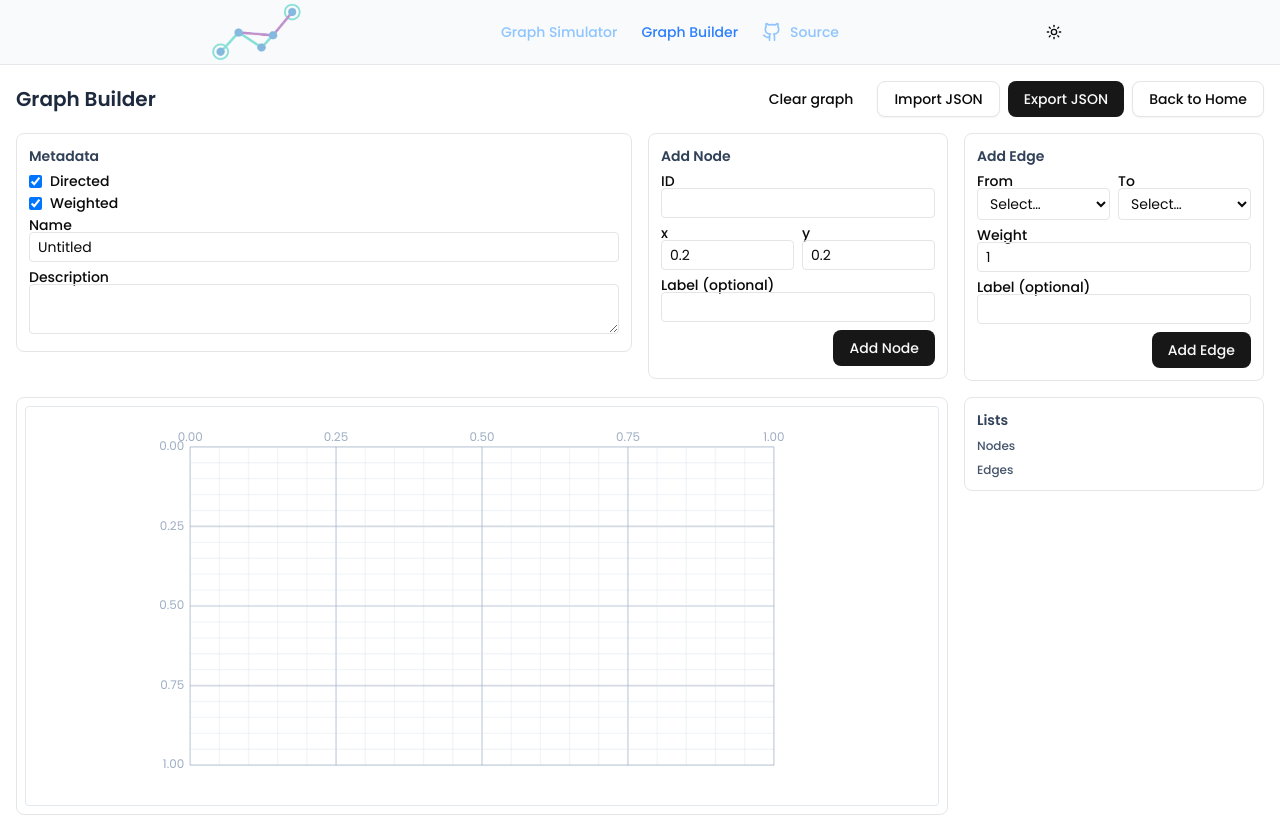
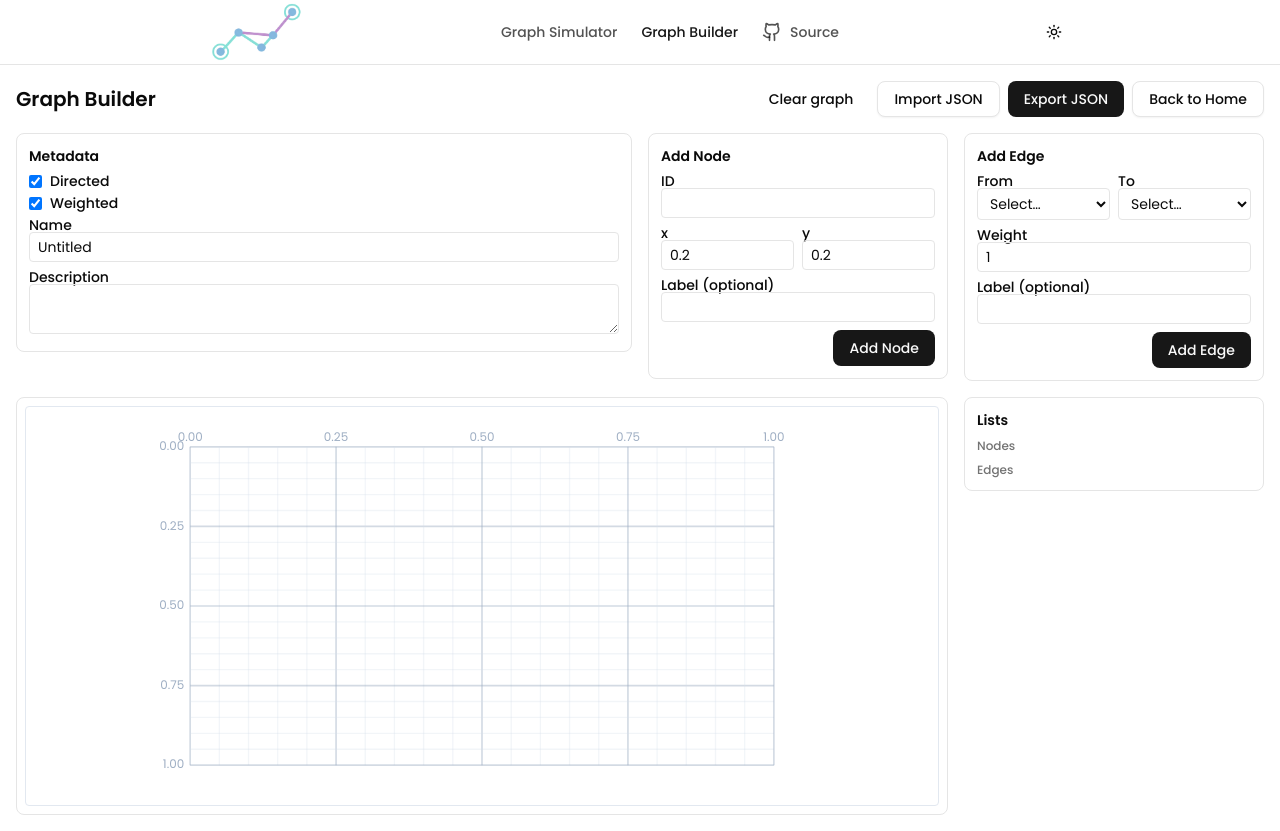
Before and after one commit to Bert0ns/graph-shortest-path, a Next.js app: page /builder in a window 1280 px wide. Built offline with nearby package versions, Linux system fonts and the light colour scheme.

Commit message:
ci: now everything except GraphCanvas supports multi themes

```diff
--- a/app/builder/page.tsx
+++ b/app/builder/page.tsx
@@ -103,7 +103,7 @@ export default function GraphBuilderPage() {
         <main className="container mx-auto p-4 space-y-4">
             <header className="flex flex-col sm:flex-row sm:items-center sm:justify-between gap-3">
                 <div className="flex items-center gap-3">
-                    <h1 className="text-lg sm:text-xl font-semibold text-slate-800" title="Graph Builder — create nodes and edges, drag nodes to reposition">Graph Builder</h1>
+                    <h1 className="text-lg sm:text-xl font-semibold text-foreground" title="Graph Builder — create nodes and edges, drag nodes to reposition">Graph Builder</h1>
                 </div>
                 <div className="flex flex-wrap items-center gap-2">
                     <input
@@ -130,7 +130,7 @@ export default function GraphBuilderPage() {
             </div>
 
             <div className="grid grid-cols-1 lg:grid-cols-4 gap-4">
-                <section className="lg:col-span-3 bg-white/70 border rounded-md p-2" title="Canvas — drag nodes to reposition; edges update automatically">
+                <section className="lg:col-span-3 bg-card/70 border rounded-md p-2" title="Canvas — drag nodes to reposition; edges update automatically">
                     <GraphCanvas
                         graph={graph}
                         height={"clamp(320px, 50vh, 640px)"}
--- a/app/page.tsx
+++ b/app/page.tsx
@@ -42,7 +42,7 @@ export default function Home() {
 
     return (
         <main className="container mx-auto p-4 space-y-4">
-            <h1 className="text-lg sm:text-xl font-semibold text-slate-800">Build or Import your graph</h1>
+            <h1 className="text-lg sm:text-xl font-semibold text-foreground">Build or Import your graph</h1>
             <div className="flex flex-col sm:flex-row sm:items-center sm:justify-between gap-3">
                 <div className="flex flex-wrap items-center gap-2">
                     <input
--- a/components/Controls.tsx
+++ b/components/Controls.tsx
@@ -40,7 +40,7 @@ export function Controls({
   onSpeedChange,
 }: ControlsProps) {
   return (
-    <div className="flex flex-wrap items-center gap-3 p-3 border rounded-md bg-white/60">
+    <div className="flex flex-wrap items-center gap-3 p-3 border rounded-md bg-card/60">
       <div
         className="flex items-center gap-2 w-full sm:w-auto"
         title="Select the algorithm to visualize"
@@ -103,7 +103,7 @@ export function Controls({
           onValueChange={(vals) => onSpeedChange?.(vals[0] ?? speed)}
           className="w-full sm:w-40"
         />
-        <span className="text-xs text-slate-600 tabular-nums">
+        <span className="text-xs text-muted-foreground tabular-nums">
           {speed.toFixed(2)}x
         </span>
       </div>
--- a/components/GraphCanvas/LoadingCanvas.tsx
+++ b/components/GraphCanvas/LoadingCanvas.tsx
@@ -1,5 +1,5 @@
 import React from 'react'
-import { VIEWBOX_W, VIEWBOX_H } from '@/lib/graph/graph_constants'
+import { VIEWBOX_W, VIEWBOX_H, colors } from '@/lib/graph/graph_constants'
 
 export default function LoadingCanvas() {
     return (
@@ -9,7 +9,7 @@ export default function LoadingCanvas() {
                 y={VIEWBOX_H / 2}
                 textAnchor="middle"
                 dominantBaseline="middle"
-                fill="#64748b"
+                fill={colors.text}
             >
                 Loading…
             </text>
--- a/components/builder/AddEdgeSection.tsx
+++ b/components/builder/AddEdgeSection.tsx
@@ -16,8 +16,8 @@ export function AddEdgeSection({ nodes, onCreateEdge }: AddEdgeSectionProps) {
   const [edgeForm, setEdgeForm] = React.useState({ from: '', to: '', weight: DEFAULT_EDGE_WEIGHT, label: '' })
 
   return (
-    <section className="bg-white/70 border rounded-md p-3 space-y-2">
-      <h2 className="text-sm font-semibold text-slate-700">Add Edge</h2>
+    <section className="bg-card/70 border rounded-md p-3 space-y-2">
+      <h2 className="text-sm font-semibold text-foreground">Add Edge</h2>
       <div className="grid grid-cols-2 gap-2 text-sm">
         <div>
           <Label htmlFor="efrom">From</Label>
--- a/components/builder/AddNodeSection.tsx
+++ b/components/builder/AddNodeSection.tsx
@@ -15,8 +15,8 @@ export function AddNodeSection({onCreateNode}: AddNodeSectionProps) {
     const [nodeForm, setNodeForm] = React.useState({id: '', x: DEFAULT_NODE_X, y: DEFAULT_NODE_Y, label: ''})
 
     return (
-        <section className="bg-white/70 border rounded-md p-3 space-y-2">
-            <h2 className="text-sm font-semibold text-slate-700">Add Node</h2>
+        <section className="bg-card/70 border rounded-md p-3 space-y-2">
+            <h2 className="text-sm font-semibold text-foreground">Add Node</h2>
             <div className="grid grid-cols-2 gap-2 text-sm">
                 <div className="col-span-2">
                     <Label htmlFor="nid">ID</Label>
--- a/components/builder/ListsSection.tsx
+++ b/components/builder/ListsSection.tsx
@@ -13,12 +13,12 @@ export interface ListsSectionProps {
 
 export function ListsSection({ nodes, edges, onDeleteNode, onDeleteEdge }: ListsSectionProps) {
   return (
-    <section className="bg-white/70 border rounded-md p-3 space-y-2">
-      <h2 className="text-sm font-semibold text-slate-700">Lists</h2>
+    <section className="bg-card/70 border rounded-md p-3 space-y-2">
+      <h2 className="text-sm font-semibold text-foreground">Lists</h2>
       <div className="space-y-2">
         <div>
-          <h3 className="text-xs font-medium text-slate-600">Nodes</h3>
-          <ul className="text-sm divide-y">
+          <h3 className="text-xs font-medium text-muted-foreground">Nodes</h3>
+          <ul className="text-sm divide-y divide-border">
             {nodes.map((n) => (
               <li key={n.id} className="flex items-center justify-between py-1">
                 <span className="truncate">{n.id}{n.label ? ` · ${n.label}` : ''}</span>
@@ -28,8 +28,8 @@ export function ListsSection({ nodes, edges, onDeleteNode, onDeleteEdge }: Lists
           </ul>
         </div>
         <div>
-          <h3 className="text-xs font-medium text-slate-600">Edges</h3>
-          <ul className="text-sm divide-y">
+          <h3 className="text-xs font-medium text-muted-foreground">Edges</h3>
+          <ul className="text-sm divide-y divide-border">
             {edges.map((e, idx) => (
               <li key={`${e.from}->${e.to}-${idx}`} className="flex items-center justify-between py-1">
                 <span className="truncate">{e.from} → {e.to}, w:{e.weight}</span>
--- a/components/builder/MetadataSection.tsx
+++ b/components/builder/MetadataSection.tsx
@@ -11,8 +11,8 @@ export interface MetadataSectionProps {
 
 export function MetadataSection({ metadata, onUpdateMetadata }: MetadataSectionProps) {
   return (
-    <section className="bg-white/70 border rounded-md p-3 space-y-2">
-      <h2 className="text-sm font-semibold text-slate-700">Metadata</h2>
+    <section className="bg-card/70 border rounded-md p-3 space-y-2">
+      <h2 className="text-sm font-semibold text-foreground">Metadata</h2>
       <div className="grid grid-cols-2 gap-2 text-sm">
         <div className="flex items-center gap-2 col-span-2">
           <input id="directed" type="checkbox" checked={metadata.directed} onChange={(e) => onUpdateMetadata({ directed: e.target.checked })} />
--- a/components/websiteHeader.tsx
+++ b/components/websiteHeader.tsx
@@ -31,8 +31,8 @@ const DesktopNav: React.FC<WebsiteHeaderProps> = ({routes}) => {
                         key={route.href}
                         href={route.href}
                         className={cn(
-                            "transition-colors hover:text-blue-500",
-                            route.active ? "text-blue-500" : "text-blue-300 dark:text-blue-400",
+                            "transition-colors hover:text-primary",
+                            route.active ? "text-primary" : "text-foreground/70",
                         )}
                     >
                         {route.label}
@@ -41,7 +41,7 @@ const DesktopNav: React.FC<WebsiteHeaderProps> = ({routes}) => {
                 <Link href={websiteConfigs.gitHubRepo}
                     target="_blank"
                     rel="noopener noreferrer"
-                    className="inline-flex items-center gap-2 text-blue-300 dark:text-blue-400 hover:text-blue-500 transition-colors"
+                    className="inline-flex items-center gap-2 text-foreground/70 hover:text-primary transition-colors"
                 >
                     <Github size={20} />
                     <span className="hidden sm:inline">Source</span>
@@ -64,9 +64,9 @@ const MobileNav: React.FC<WebsiteHeaderProps> = ({routes}) => {
                     <span className="sr-only">Menu</span>
                 </Button>
             </SheetTrigger>
-            <SheetContent side="right" className="w-[85%] sm:w-[350px] pr-0 dark:bg-gray-800 dark:border-gray-700">
-                <SheetHeader className="pb-4 border-b dark:border-gray-700">
-                    <SheetTitle className="dark:text-gray-100">
+            <SheetContent side="right" className="w-[85%] sm:w-[350px] pr-0 bg-background">
+                <SheetHeader className="pb-4 border-b border-border">
+                    <SheetTitle className="text-foreground">
                         <Link href="/public" className="flex items-center gap-2">
                             <Image
                                 src={websiteConfigs.logo_img}
@@ -88,10 +88,10 @@ const MobileNav: React.FC<WebsiteHeaderProps> = ({routes}) => {
                                 href={route.href}
                                 onClick={() => setOpen(false)}
                                 className={cn(
-                                    "text-base font-medium py-2 px-3 rounded-md transition-colors hover:bg-blue-50 dark:hover:bg-blue-900/30 hover:text-blue-500",
+                                    "text-base font-medium py-2 px-3 rounded-md transition-colors hover:bg-accent hover:text-accent-foreground",
                                     route.active
-                                        ? "text-blue-500 bg-blue-50/50 dark:bg-blue-900/20"
-                                        : "text-blue-300 dark:text-blue-400"
+                                        ? "text-primary bg-accent/50"
+                                        : "text-foreground/70"
                                 )}
                             >
                                 {route.label}
@@ -100,7 +100,7 @@ const MobileNav: React.FC<WebsiteHeaderProps> = ({routes}) => {
                     </nav>
                 </div>
 
-                <div className="mt-auto w-full pl-4 pt-4 pb-4 border-t dark:border-gray-700 flex flex-row gap-8">
+                <div className="mt-auto w-full pl-4 pt-4 pb-4 border-t border-border flex flex-row gap-8">
                     <ThemeSelectorButton className="scale-150"/>
 
                     <Link
@@ -108,7 +108,7 @@ const MobileNav: React.FC<WebsiteHeaderProps> = ({routes}) => {
                         target="_blank"
                         rel="noopener noreferrer"
                         onClick={() => setOpen(false)}
-                        className="flex items-center gap-2 text-blue-300 dark:text-blue-400 hover:text-blue-500 transition-colors p-2"
+                        className="flex items-center gap-2 text-foreground/70 hover:text-primary transition-colors p-2"
                     >
                         <Github size={20} />
                         <span>Source</span>
@@ -130,7 +130,7 @@ export default function WebsiteHeader() {
     }));
 
     return (
-        <header className="sticky top-0 z-40 w-full border-b border-gray-200 dark:border-gray-700 bg-gray-50 dark:bg-gray-900">
+        <header className="sticky top-0 z-40 w-full border-b border-border bg-background">
             <div className="container mx-auto h-16 px-4 py-6 flex justify-between items-center max-w-4xl">
                 <Link href="/public" className="flex items-center space-x-2">
                     <Image
```
Also changed, not shown: app/globals.css (+42 -0 lines), components/GraphSimulator.tsx (+6 -6 lines), components/theme-components/themeSelectorButton.tsx (+7 -3 lines).
